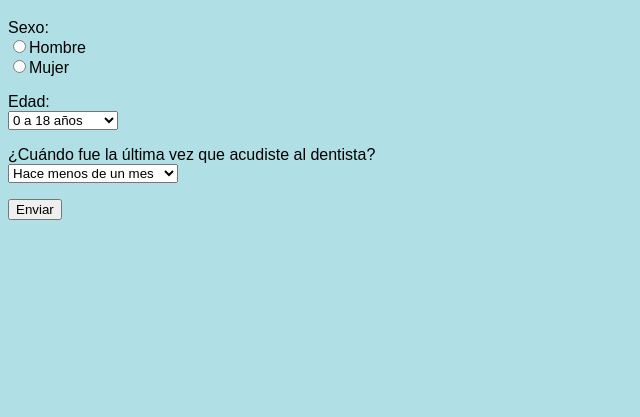
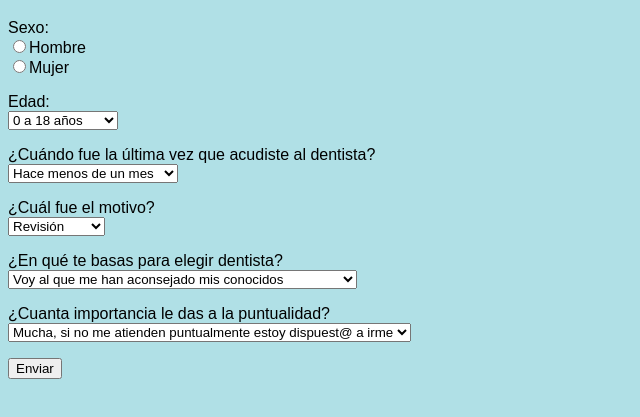
Before and after one commit to DarkMedal/encuesta, a plain HTML site: page index.html in a window 1280 px wide. Shown: the part 61-478 px from the top of the page, without its empty margins (0-640 px from the left). Drawn offline with Linux system fonts and the light colour scheme.

Commit message:
Update index.html

```diff
--- a/index.html
+++ b/index.html
@@ -1,7 +1,6 @@
 <!DOCTYPE HTML>
 <html>
 <head>
-	<meta name="viewport" content="width=device-width, initial-scale=1.0">
 <title>Encuesta sobre salud bucodental</title>
 <style>
 h1 {color:gray; font-family:Arial;}
@@ -11,7 +10,7 @@ body {font-family:Arial;}
 </head>
 <body bgcolor="powderblue">
 <h1>Encuesta sobre salud bucodental</h1>
-	<form action="mailto:gabrieldelgado83@hotmail.com" method="post">
+	<form action="https://darkmedal.github.io/encuesta/respuestas" method="post">
 		<p>
 		Sexo:</br>
 		<input type="radio" name="genero" value="Hombre">Hombre</br>
@@ -38,6 +37,35 @@ body {font-family:Arial;}
 		<option value="anos">Hace más de 2 años</option>
 		</select>
 		</p>
+		<p>
+		¿Cuál fue el motivo?</br>
+		<select name="ultima_motivo">
+		<option value="revision">Revisión</option>
+		<option value="limpieza">Limpieza</option>
+		<option value="dolor">Dolor</option>
+		<option value="presupuesto">Presupuesto</option>
+		<option value="otros">Otros</option>
+		</select>
+		</p>
+		<p>
+		¿En qué te basas para elegir dentista?</br>
+		<select name="elegir">
+		<option value="referido">Voy al que me han aconsejado mis conocidos</option>
+		<option value="barato">Voy al más barato</option>
+		<option value="cita_rapida">Voy al que antes me de cita</option>
+		<option value="cercania">Voy al más cercano a mi casa/trabajo</option>
+		<option value="buscar_internet">Busco por internet referencias y voy al que mejor tenga</option>
+		</select>
+		</p>
+		<p>
+		¿Cuanta importancia le das a la puntualidad?</br>
+		<select name="puntualidad">
+		<option value="puntual_mucha">Mucha, si no me atienden puntualmente estoy dispuest@ a irme</option>
+		<option value="puntual_regular">Regular, puedo entender que en alguna ocasión lleve retraso</option>
+		<option value="puntual_poca">Poca, al médico se va sin prisas</option>
+		</select>
+		</p>
+
 
 
 		<input type="submit" value="Enviar"/>
```
